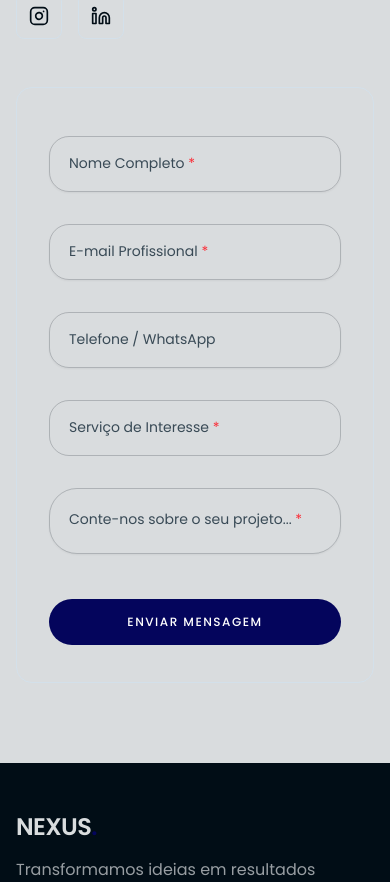
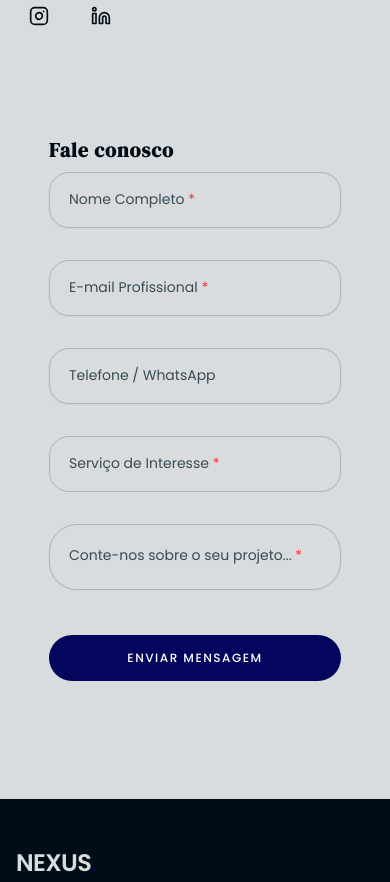
Before and after one commit to EduardoMorelato/nexus-agencia-web, a Next.js app: page / in a window 390 px wide. Shown: the part 5180-6062 px from the top of the page. Built offline with nearby package versions, Linux system fonts and the light colour scheme.

Commit message:
style: add mobile-only title above contact form

```diff
--- a/components/contact-section.tsx
+++ b/components/contact-section.tsx
@@ -131,6 +131,9 @@ export function ContactSection() {
                   onSubmit={handleSubmit}
                   className="space-y-8 mt-4"
                 >
+                  <h3 className="text-xl tracking-[1px] font-semibold text-foreground mb-2 lg:hidden">
+                    Fale conosco
+                  </h3>
                   <div className="grid sm:grid-cols-2 gap-8 sm:gap-6">
                     <div className="relative group">
                       <Input
```
